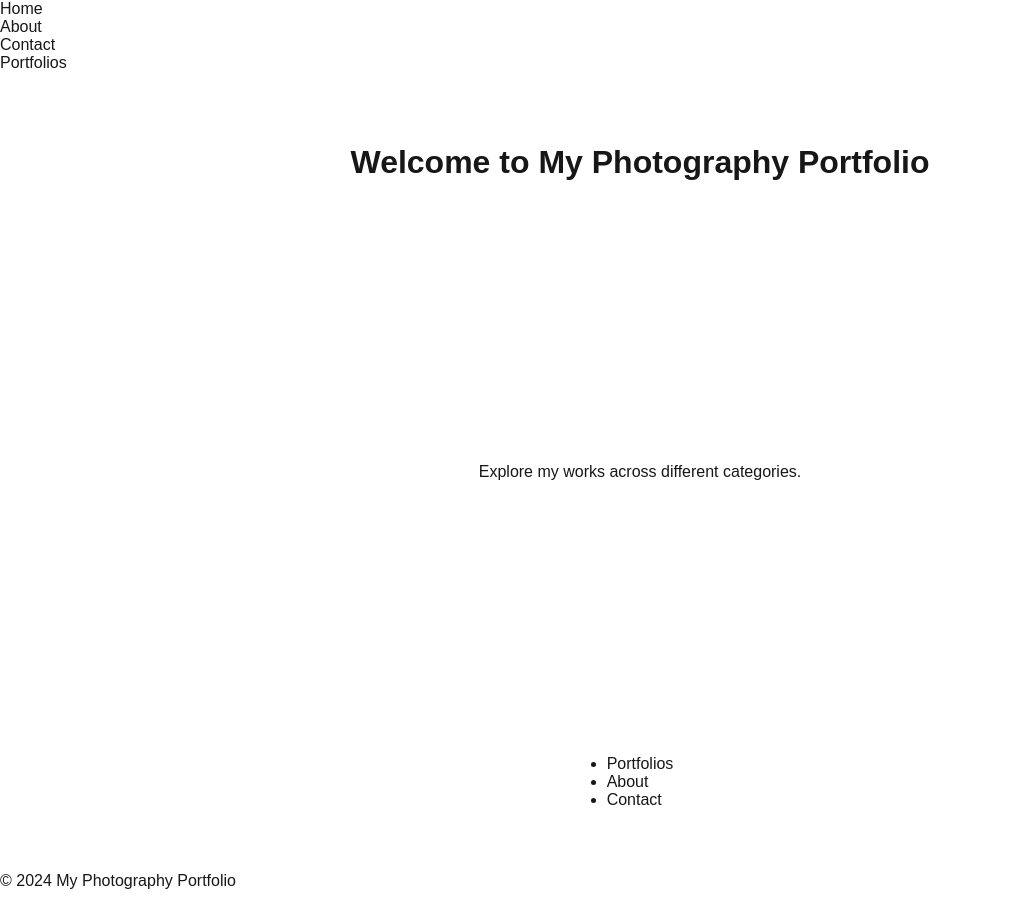
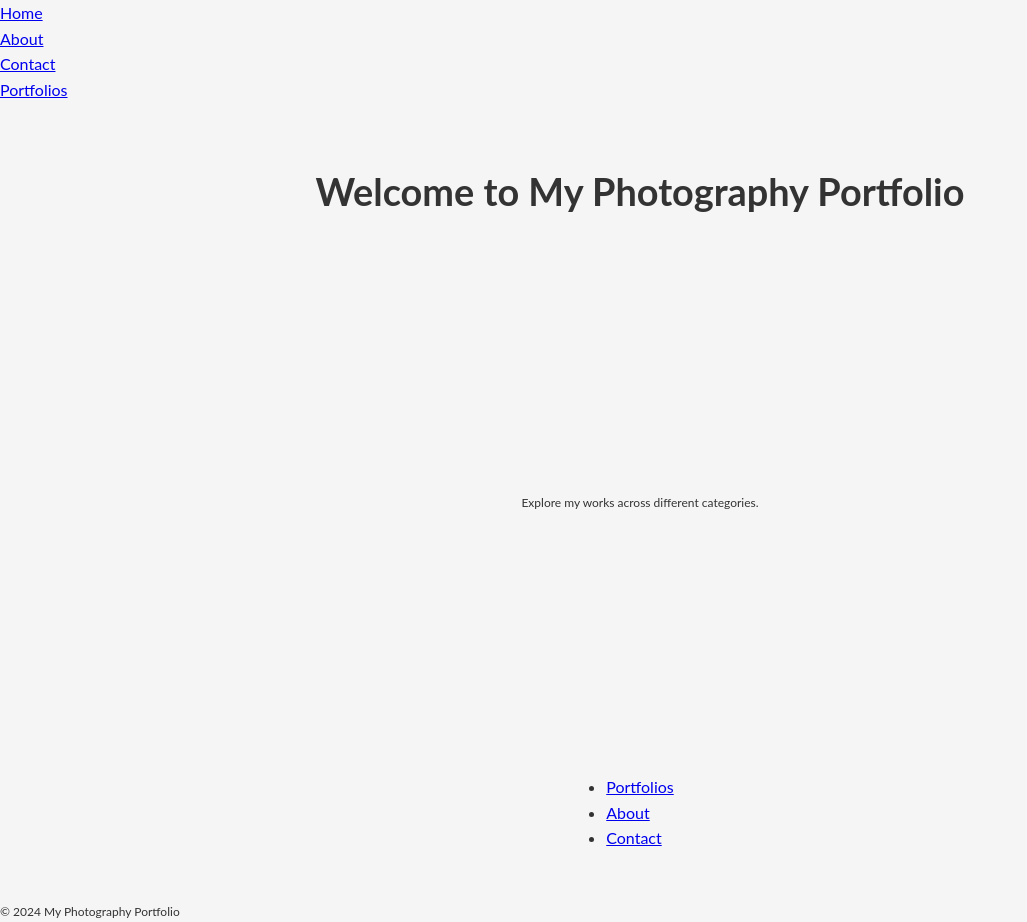
Before and after one commit to mattwendzina/photography-portfolio, a Next.js app: page / in a window 1280 px wide. Shown: the whole page, without its empty margins (0-1027 px from the left). Before the commit the page ends 890 px from the top, so only its background shows below. Built offline with nearby package versions, Linux system fonts and the light colour scheme.

Commit message:
setup some global styles

```diff
--- a/src/app/globals.css
+++ b/src/app/globals.css
@@ -1,42 +1,99 @@
-:root {
-  --background: #ffffff;
-  --foreground: #171717;
+/* globals.css */
+
+/* CSS Reset (minimal) */
+* {
+  margin: 0;
+  padding: 0;
+  box-sizing: border-box;
 }
 
-@media (prefers-color-scheme: dark) {
+/* Set up a global color scheme using CSS variables */
+:root {
+  --primary-color: #0070f3;
+  --secondary-color: #1c1c1e;
+  --text-color: #333;
+  --background-color: #f5f5f5;
+  --white: #ffffff;
+
+  /* Define a typographic scale (using perfect fourth ratio 1.333) */
+
+  --font-scale-mobile: 1.2;
+  --font-scale-desktop: 1.333;
+
+  /* Define base font sizes for different screen sizes */
+  --font-size-base-mobile: 14px;
+  --font-size-base-desktop: 16px;
+
+  /* Define line heights for readability */
+  --line-height-body: 1.6;
+  --line-height-heading: 1.3;
+
+  /* Font weights */
+  --font-weight-normal: 400;
+  --font-weight-bold: 700;
+}
+
+/* Apply the font sizes globally */
+html {
+  font-size: var(--font-size-md);
+}
+
+body {
+  font-family: "Lato", sans-serif; /* Custom font */
+  color: var(--text-color);
+  background-color: var(--background-color);
+  line-height: var(--line-height-body);
+  font-size: var(--font-size-md); /* Base font size */
+}
+
+h1 {
+  font-size: var(--font-size-xxl);
+}
+
+h2 {
+  font-size: var(--font-size-xl);
+}
+
+h3 {
+  font-size: var(--font-size-lg);
+}
+
+h4 {
+  font-size: var(--font-size-md);
+}
+
+p {
+  font-size: var(--font-size-sm);
+}
+
+small {
+  font-size: var(--font-size-xs);
+}
+
+/* Apply the scale for mobile */
+@media (max-width: 768px) {
   :root {
-    --background: #0a0a0a;
-    --foreground: #ededed;
+    --font-size-base: var(--font-size-base-mobile);
+    --font-scale: var(--font-scale-mobile);
   }
 }
 
-html,
-body {
-  max-width: 100vw;
-  overflow-x: hidden;
+/* Apply the scale for larger screens */
+@media (min-width: 769px) {
+  :root {
+    --font-size-base: var(--font-size-base-desktop);
+    --font-scale: var(--font-scale-desktop);
+  }
 }
 
-body {
-  color: var(--foreground);
-  background: var(--background);
-  font-family: Arial, Helvetica, sans-serif;
-  -webkit-font-smoothing: antialiased;
-  -moz-osx-font-smoothing: grayscale;
+:root {
+  --font-size-xs: calc(
+    var(--font-size-base) / (var(--font-scale) * var(--font-scale))
+  );
+  --font-size-sm: calc(var(--font-size-base) / var(--font-scale));
+  --font-size-md: var(--font-size-base);
+  --font-size-lg: calc(var(--font-size-base) * var(--font-scale));
+  --font-size-xl: calc(var(--font-size-lg) * var(--font-scale));
+  --font-size-xxl: calc(var(--font-size-xl) * var(--font-scale));
+  --font-size-xxxl: calc(var(--font-size-xxl) * var(--font-scale));
 }
-
-* {
-  box-sizing: border-box;
-  padding: 0;
-  margin: 0;
-}
-
-a {
-  color: inherit;
-  text-decoration: none;
-}
-
-@media (prefers-color-scheme: dark) {
-  html {
-    color-scheme: dark;
-  }
-}
```
